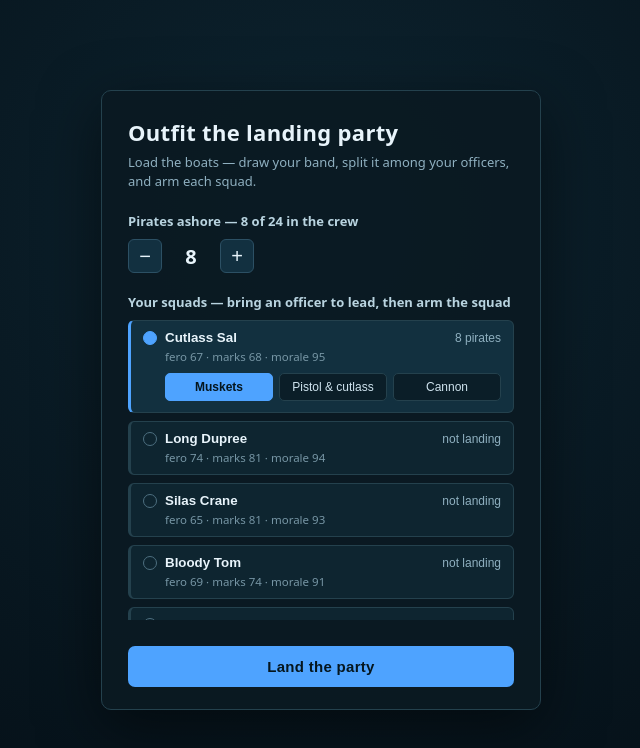
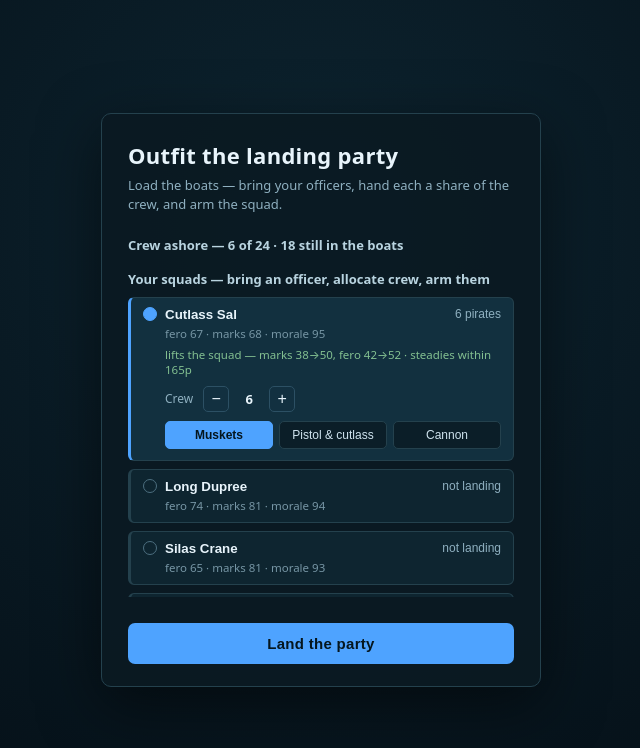
Before and after one commit to IThordGray/letters-of-marque, a website built with Vite: page game/index.html in a window 1280 px wide. Shown: the whole page, without its empty margins (319-959 px from the left). Built offline with nearby package versions, Linux system fonts and the light colour scheme.

Commit message:
KAN-35: officer to squad assignment - allocate crew per squad + carry-over readout
The deploy screen now hands each brought officer a manual share of the shared crew pool (per-squad stepper drawing from a live 'still in the boats' count), replacing the even auto-split. Each brought squad shows a plain carry-over line - how the officer lifts his pirates' marks/ferocity (mirrors officers.ts) and steadies them within the presence radius. Verified by build + headless smoke (allocation honoured; effMarks lifted).

Co-Authored-By: Claude Opus 4.8 <noreply@anthropic.com>

```diff
--- a/game/src/deploy.ts
+++ b/game/src/deploy.ts
@@ -1,7 +1,8 @@
 import type { PartySpec, SquadSpec } from "./spawn";
-import type { Roster } from "./roster";
+import type { OfficerProfile, Roster } from "./roster";
 import type { WeaponType } from "./types";
 import { makeRoster } from "./roster";
+import { UNIT, CARRY, PRESENCE } from "./constants";
 
 // Weapon choices — matches the WEAPON table. Compact labels for the per-squad picker.
 const WEAPONS: { value: WeaponType; label: string }[] = [
@@ -11,48 +12,50 @@ const WEAPONS: { value: WeaponType; label: string }[] = [
 ];
 
 interface DeployState {
-  pirates: number;
-  chosen: Set<string>; // officer ids to bring — each leads a squad
-  weapons: Record<string, WeaponType>; // per-squad (per-officer) weapon
+  chosen: Set<string>; // officer ids brought — each leads a squad
+  counts: Record<string, number>; // pirates allocated to each squad, from the shared pool
+  weapons: Record<string, WeaponType>; // per-squad weapon
 }
 
-// Split the pirate pool evenly among the chosen officers (remainder to the first
-// squads). No officers → one leaderless musket band.
-function splitPirates(state: DeployState, roster: Roster): Map<string, number> {
-  const chosen = roster.officers.filter((o) => state.chosen.has(o.id));
-  const out = new Map<string, number>();
-  if (chosen.length === 0) return out;
-  const per = Math.floor(state.pirates / chosen.length);
-  let rem = state.pirates % chosen.length;
-  for (const o of chosen) {
-    out.set(o.id, per + (rem > 0 ? 1 : 0));
-    if (rem > 0) rem--;
-  }
-  return out;
+// The carry-over an officer gives his squad, phrased plainly. Mirrors officers.ts:
+// a pirate is lifted CARRY.fraction of the way toward the officer's skill.
+function carryLine(o: OfficerProfile): string {
+  const pm = UNIT.pirate.marks;
+  const pf = UNIT.pirate.ferocity;
+  const lm = Math.round(pm + CARRY.fraction * Math.max(0, o.marks - pm));
+  const lf = Math.round(pf + CARRY.fraction * Math.max(0, o.ferocity - pf));
+  return `lifts the squad — marks ${pm}→${lm}, fero ${pf}→${lf} · steadies within ${PRESENCE.radius}p`;
 }
 
 function buildSpec(state: DeployState, roster: Roster): PartySpec {
   const chosen = roster.officers.filter((o) => state.chosen.has(o.id));
-  if (chosen.length === 0) return { squads: [{ officer: null, pirates: state.pirates, weapon: "musket" }] };
-  const split = splitPirates(state, roster);
+  if (chosen.length === 0) return { squads: [{ officer: null, pirates: 6, weapon: "musket" }] };
   const squads: SquadSpec[] = chosen.map((officer) => ({
     officer,
-    pirates: split.get(officer.id) ?? 0,
+    pirates: state.counts[officer.id] ?? 0,
     weapon: state.weapons[officer.id] ?? "musket",
   }));
   return { squads };
 }
 
-// The pre-battle deploy screen — a one-time "load the boats" decision. Draw a band from
-// the finite crew pool, split it among the named officers you bring, and arm each squad.
+// The pre-battle deploy screen — a one-time "load the boats" decision. Bring officers,
+// hand each a share of the finite crew, and arm each squad. No cap beyond the crew you
+// actually have.
 export function showDeployScreen(onConfirm: (spec: PartySpec) => void) {
   const roster = makeRoster();
-  const state: DeployState = {
-    pirates: Math.min(8, roster.poolSize),
-    chosen: new Set<string>(roster.officers.length ? [roster.officers[0].id] : []),
-    weapons: {},
-  };
-  for (const o of roster.officers) state.weapons[o.id] = "musket";
+  const state: DeployState = { chosen: new Set<string>(), counts: {}, weapons: {} };
+  for (const o of roster.officers) {
+    state.counts[o.id] = 0;
+    state.weapons[o.id] = "musket";
+  }
+  if (roster.officers.length) {
+    const first = roster.officers[0];
+    state.chosen.add(first.id);
+    state.counts[first.id] = Math.min(6, roster.poolSize);
+  }
+
+  const used = () => [...state.chosen].reduce((s, id) => s + (state.counts[id] ?? 0), 0);
+  const remaining = () => roster.poolSize - used();
 
   const root = document.createElement("div");
   root.className = "deploy-root";
@@ -65,36 +68,33 @@ export function showDeployScreen(onConfirm: (spec: PartySpec) => void) {
   title.textContent = "Outfit the landing party";
   const sub = document.createElement("p");
   sub.className = "deploy-sub";
-  sub.textContent = "Load the boats — draw your band, split it among your officers, and arm each squad.";
+  sub.textContent = "Load the boats — bring your officers, hand each a share of the crew, and arm the squad.";
   card.append(title, sub);
 
-  // --- party size (capped by the finite crew pool) ---
-  const sizeGroup = group(card);
-  const sizeLabel = label(sizeGroup);
-  const stepper = document.createElement("div");
-  stepper.className = "deploy-stepper";
-  const dec = stepButton("−");
-  const inc = stepButton("+");
-  const count = document.createElement("span");
-  count.className = "deploy-count";
-  stepper.append(dec, count, inc);
-  sizeGroup.append(stepper);
+  // --- crew readout (allocation is per-squad; this tracks the shared pool) ---
+  const crew = document.createElement("div");
+  crew.className = "deploy-crew-readout";
+  card.append(crew);
 
-  // --- squads (one row per roster officer; bring it → it leads a squad + picks a weapon) ---
+  // --- squads (one card per roster officer) ---
   const squadGroup = group(card);
-  label(squadGroup).textContent = "Your squads — bring an officer to lead, then arm the squad";
+  label(squadGroup).textContent = "Your squads — bring an officer, allocate crew, arm them";
   const squadList = document.createElement("div");
   squadList.className = "deploy-squads";
   squadGroup.append(squadList);
 
   interface Row {
-    id: string;
+    o: OfficerProfile;
     wrap: HTMLElement;
-    countEl: HTMLElement;
-    wepRow: HTMLElement;
+    headCount: HTMLElement;
+    body: HTMLElement;
+    allocCount: HTMLElement;
+    minus: HTMLButtonElement;
+    plus: HTMLButtonElement;
     wepButtons: { value: WeaponType; el: HTMLButtonElement }[];
   }
   const rows: Row[] = [];
+
   for (const o of roster.officers) {
     const wrap = document.createElement("div");
     wrap.className = "deploy-squad";
@@ -110,18 +110,48 @@ export function showDeployScreen(onConfirm: (spec: PartySpec) => void) {
     name.className = "deploy-squad-name";
     name.textContent = o.name;
     left.append(check, name);
-    const countEl = document.createElement("span");
-    countEl.className = "deploy-squad-count";
-    head.append(left, countEl);
+    const headCount = document.createElement("span");
+    headCount.className = "deploy-squad-count";
+    head.append(left, headCount);
     head.onclick = () => {
       if (state.chosen.has(o.id)) state.chosen.delete(o.id);
-      else state.chosen.add(o.id);
+      else {
+        state.chosen.add(o.id);
+        if (state.counts[o.id] === 0) state.counts[o.id] = Math.min(4, remaining());
+      }
       paint();
     };
 
     const stats = document.createElement("div");
     stats.className = "deploy-squad-stats";
     stats.textContent = `fero ${o.ferocity} · marks ${o.marks} · morale ${o.morale}`;
+
+    // expanded body (visible when brought)
+    const body = document.createElement("div");
+    body.className = "deploy-squad-body";
+
+    const carry = document.createElement("div");
+    carry.className = "deploy-carry";
+    carry.textContent = carryLine(o);
+
+    const alloc = document.createElement("div");
+    alloc.className = "deploy-alloc";
+    const allocLabel = document.createElement("span");
+    allocLabel.className = "deploy-alloc-label";
+    allocLabel.textContent = "Crew";
+    const minus = allocButton("−");
+    const plus = allocButton("+");
+    const allocCount = document.createElement("span");
+    allocCount.className = "deploy-alloc-count";
+    minus.onclick = () => {
+      state.counts[o.id] = Math.max(0, (state.counts[o.id] ?? 0) - 1);
+      paint();
+    };
+    plus.onclick = () => {
+      if (remaining() > 0) state.counts[o.id] = (state.counts[o.id] ?? 0) + 1;
+      paint();
+    };
+    alloc.append(allocLabel, minus, allocCount, plus);
 
     const wepRow = document.createElement("div");
     wepRow.className = "deploy-squad-weapons";
@@ -139,9 +169,10 @@ export function showDeployScreen(onConfirm: (spec: PartySpec) => void) {
       wepRow.append(b);
     }
 
-    wrap.append(head, stats, wepRow);
+    body.append(carry, alloc, wepRow);
+    wrap.append(head, stats, body);
     squadList.append(wrap);
-    rows.push({ id: o.id, wrap, countEl, wepRow, wepButtons });
+    rows.push({ o, wrap, headCount, body, allocCount, minus, plus, wepButtons });
   }
 
   // --- launch ---
@@ -156,26 +187,20 @@ export function showDeployScreen(onConfirm: (spec: PartySpec) => void) {
   card.append(launch);
 
   function paint() {
-    count.textContent = String(state.pirates);
-    sizeLabel.textContent = `Pirates ashore — ${state.pirates} of ${roster.poolSize} in the crew`;
-    const split = splitPirates(state, roster);
+    const left = remaining();
+    crew.textContent = `Crew ashore — ${used()} of ${roster.poolSize} · ${left} still in the boats`;
     for (const r of rows) {
-      const on = state.chosen.has(r.id);
+      const on = state.chosen.has(r.o.id);
+      const n = state.counts[r.o.id] ?? 0;
       r.wrap.classList.toggle("selected", on);
-      r.wepRow.classList.toggle("hidden", !on);
-      r.countEl.textContent = on ? `${split.get(r.id) ?? 0} pirates` : "not landing";
-      for (const { value, el } of r.wepButtons) el.classList.toggle("selected", value === state.weapons[r.id]);
+      r.body.classList.toggle("hidden", !on);
+      r.headCount.textContent = on ? `${n} pirates` : "not landing";
+      r.allocCount.textContent = String(n);
+      r.minus.disabled = n <= 0;
+      r.plus.disabled = left <= 0;
+      for (const { value, el } of r.wepButtons) el.classList.toggle("selected", value === state.weapons[r.o.id]);
     }
   }
-
-  dec.onclick = () => {
-    state.pirates = Math.max(1, state.pirates - 1);
-    paint();
-  };
-  inc.onclick = () => {
-    state.pirates = Math.min(roster.poolSize, state.pirates + 1);
-    paint();
-  };
 
   paint();
   document.body.appendChild(root);
@@ -195,10 +220,10 @@ function label(parent: HTMLElement): HTMLElement {
   return l;
 }
 
-function stepButton(text: string): HTMLButtonElement {
+function allocButton(text: string): HTMLButtonElement {
   const b = document.createElement("button");
   b.type = "button";
-  b.className = "deploy-step";
+  b.className = "deploy-alloc-step";
   b.textContent = text;
   return b;
 }
--- a/game/src/style.css
+++ b/game/src/style.css
@@ -252,3 +252,52 @@ body {
 .deploy-launch:hover {
   background: #6db4ff;
 }
+.deploy-crew-readout {
+  color: #b9d4e0;
+  font-weight: 600;
+  margin-bottom: 16px;
+  font-variant-numeric: tabular-nums;
+}
+.deploy-squad-body.hidden {
+  display: none;
+}
+.deploy-carry {
+  color: #83c091;
+  font-size: 11.5px;
+  margin: 6px 0 0 22px;
+}
+.deploy-alloc {
+  display: flex;
+  align-items: center;
+  gap: 8px;
+  margin: 9px 0 0 22px;
+}
+.deploy-alloc-label {
+  color: #8fb0c0;
+  font-size: 12px;
+  margin-right: 2px;
+}
+.deploy-alloc-step {
+  width: 26px;
+  height: 26px;
+  font-size: 16px;
+  line-height: 1;
+  color: #e8f4fb;
+  background: #123040;
+  border: 1px solid #2c5064;
+  border-radius: 5px;
+  cursor: pointer;
+}
+.deploy-alloc-step:hover {
+  background: rgba(23, 65, 86, 0.7);
+}
+.deploy-alloc-step:disabled {
+  opacity: 0.4;
+  cursor: default;
+}
+.deploy-alloc-count {
+  min-width: 24px;
+  text-align: center;
+  font-weight: 700;
+  font-variant-numeric: tabular-nums;
+}
```
